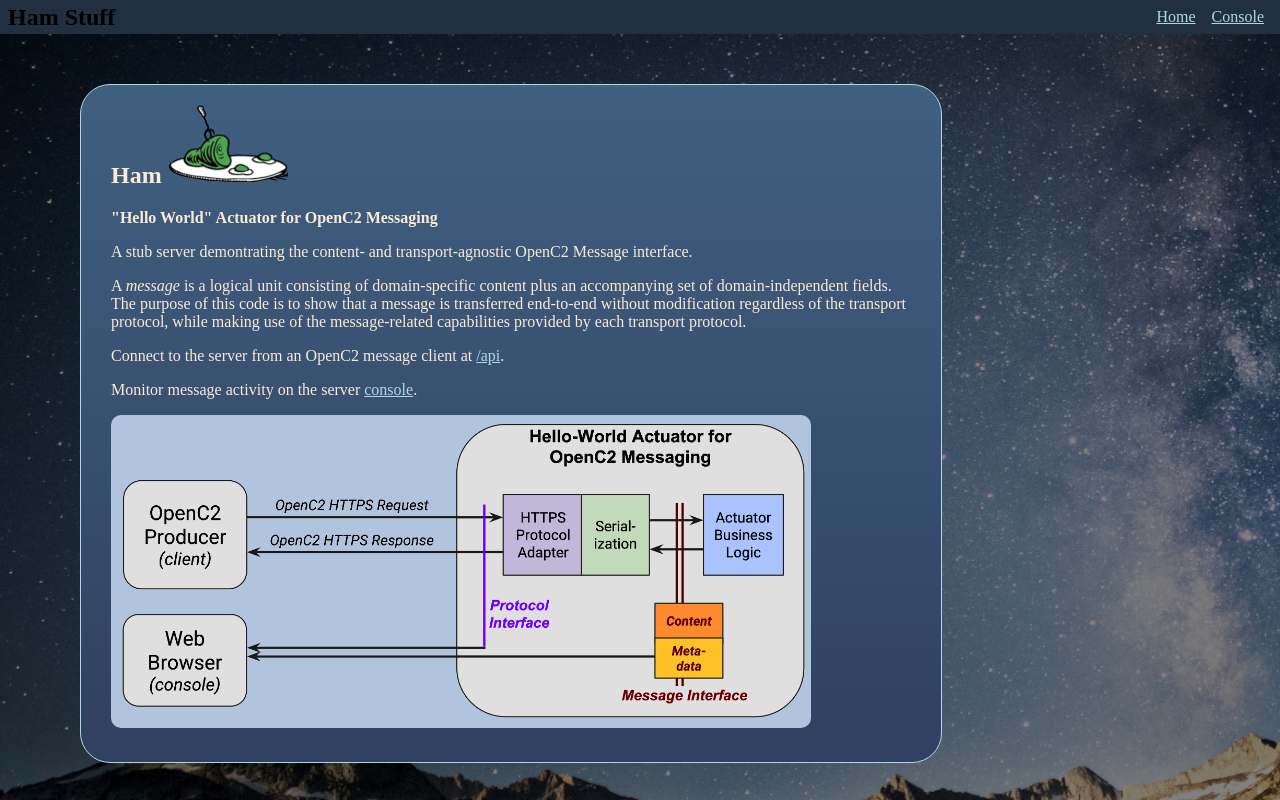
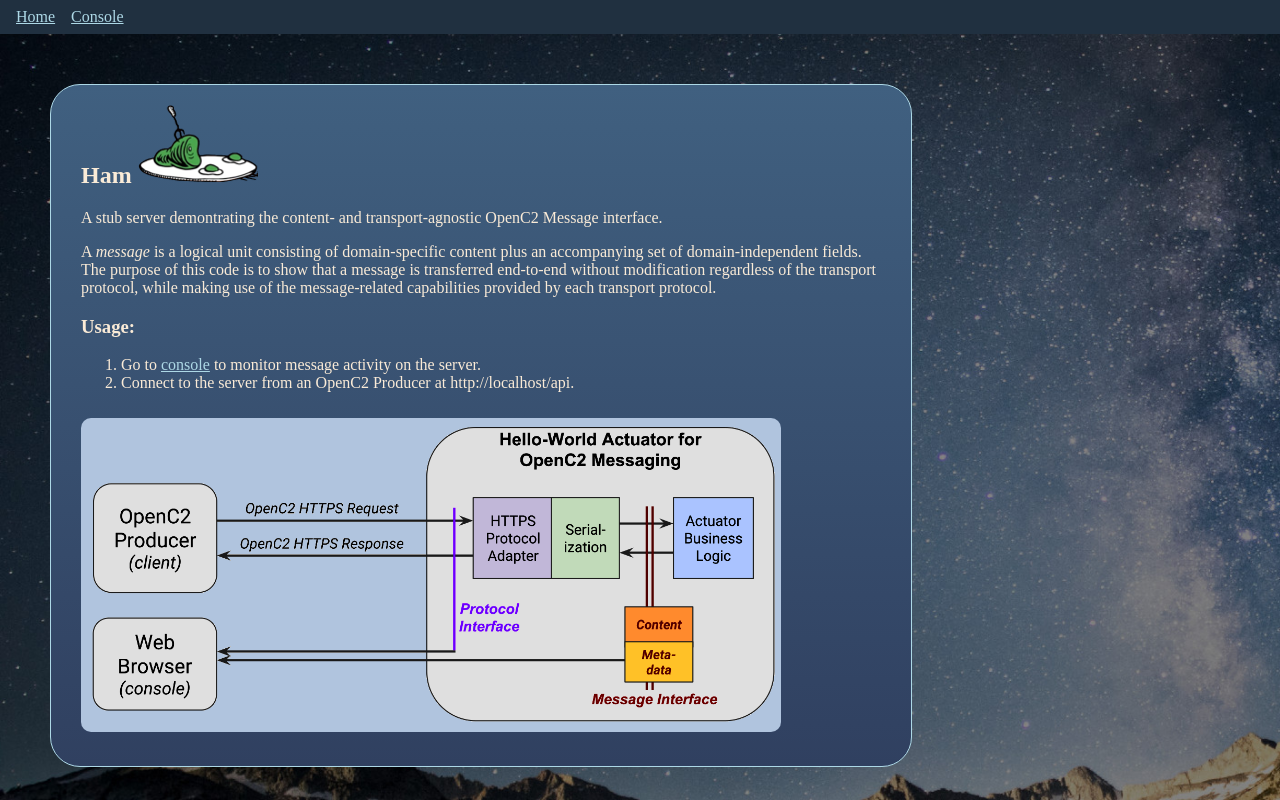
Before and after one commit to davaya/ham2, a Flask app: page / in a window 1280 px wide. Run offline with Flask 2, Linux system fonts and the light colour scheme.

Commit message:
tweak css

```diff
--- a/static/ham.css
+++ b/static/ham.css
@@ -7,9 +7,10 @@ body {
 }
 
 #container {
-    height: 100vh;
+    position: relative;
+    height: calc(100vh - 40px);
     width: 100%;
-    position: absolute;
+    top: 0;
     box-sizing: border-box;
 }
 
@@ -36,21 +37,22 @@ body {
 }
 
 #home {
+	position: relative;
+	top: 50px;
+	left: 50px;
+	width: 800px;
 	background-color: #304060;
 	background-image: linear-gradient(#406080, #304060);
 	color: antiquewhite;
 	border: solid lightblue 1px;
 	border-radius: 30px;
-	position: relative;
-	top: 50px;
-	left: 10vh;
-	width: 800px;
 	padding: 30px;
 	padding-top: 0;
 }
 
 #actuator {
 	width: 700px;
+	margin-top: 10px;
 	background-color: lightsteelblue;
 	border-radius: 10px;
 }
@@ -63,6 +65,11 @@ a:hover {
 	color: skyblue;
 }
 
+url {
+	color: skyblue;
+	font-weight: bold;
+}
+
 
 hr { border: none; border-top: 1px solid lightgray; }
 nav { background: #203040; display: flex; align-items: center; padding: 0 0.5rem; }
--- a/templates/base.html
+++ b/templates/base.html
@@ -7,7 +7,6 @@
 </head>
 <body>
 <nav>
-  <h1>Ham Stuff</h1>
   <ul>
     <li><a href="{{ url_for('home') }}">Home</a></li>
     <li><a href="{{ url_for('console') }}">Console</a></li>
--- a/templates/index.html
+++ b/templates/index.html
@@ -8,8 +8,6 @@
 <div id="home">
 <h1>Ham <img src='/static/ham120.png' alt='ham' /></h1>
 
-<p><strong>"Hello World" Actuator for OpenC2 Messaging</strong></p>
-
 <p>A stub server demontrating the content- and transport-agnostic OpenC2 Message interface.</p>
 
 <p>A <em>message</em> is a logical unit consisting of domain-specific content plus an accompanying set of
@@ -17,8 +15,11 @@ domain-independent fields.  The purpose of this code is to show that a message i
 end-to-end without modification regardless of the transport protocol, while making use of the
 message-related capabilities provided by each transport protocol.</p>
 
-<p>Connect to the server from an OpenC2 message client at <a href='/api'>/api</a>.</p>
-<p>Monitor message activity on the server <a href='/console'>console</a>.</p>
-<img id="actuator" src='/static/ham-actuator.png'/>
+<h3>Usage:</h3>
+<ol>
+<li>Go to <a href='/console'>console</a> to monitor message activity on the server.</li>
+<li>Connect to the server from an OpenC2 Producer at <span id="url">{{ url_for('api_call', _external=True) }}</span>.</li>
+</ol>
+<img id="actuator" src='/static/ham-actuator.png'/ alt="diagram">
 </div>
 {% endblock %}
```
